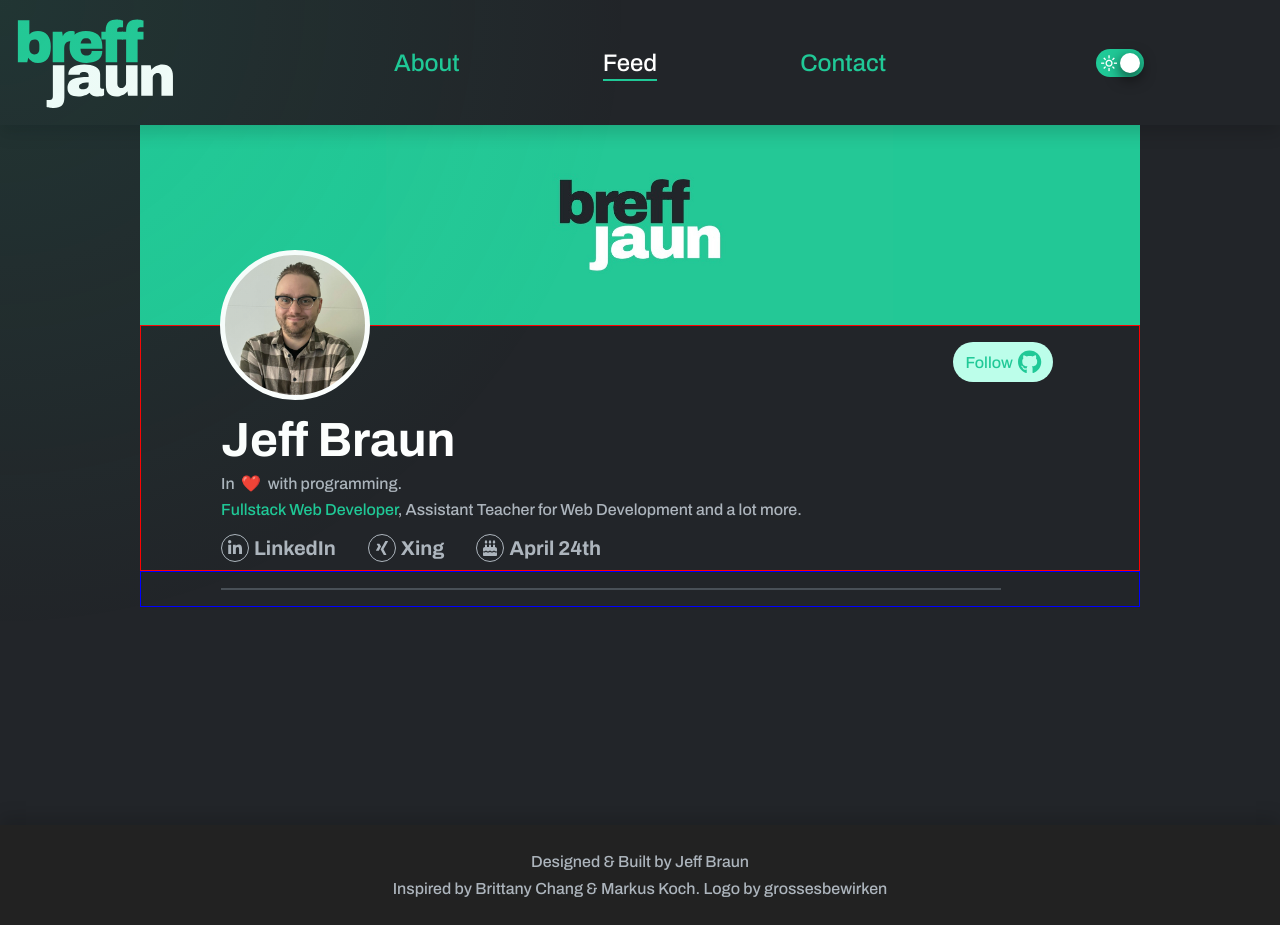
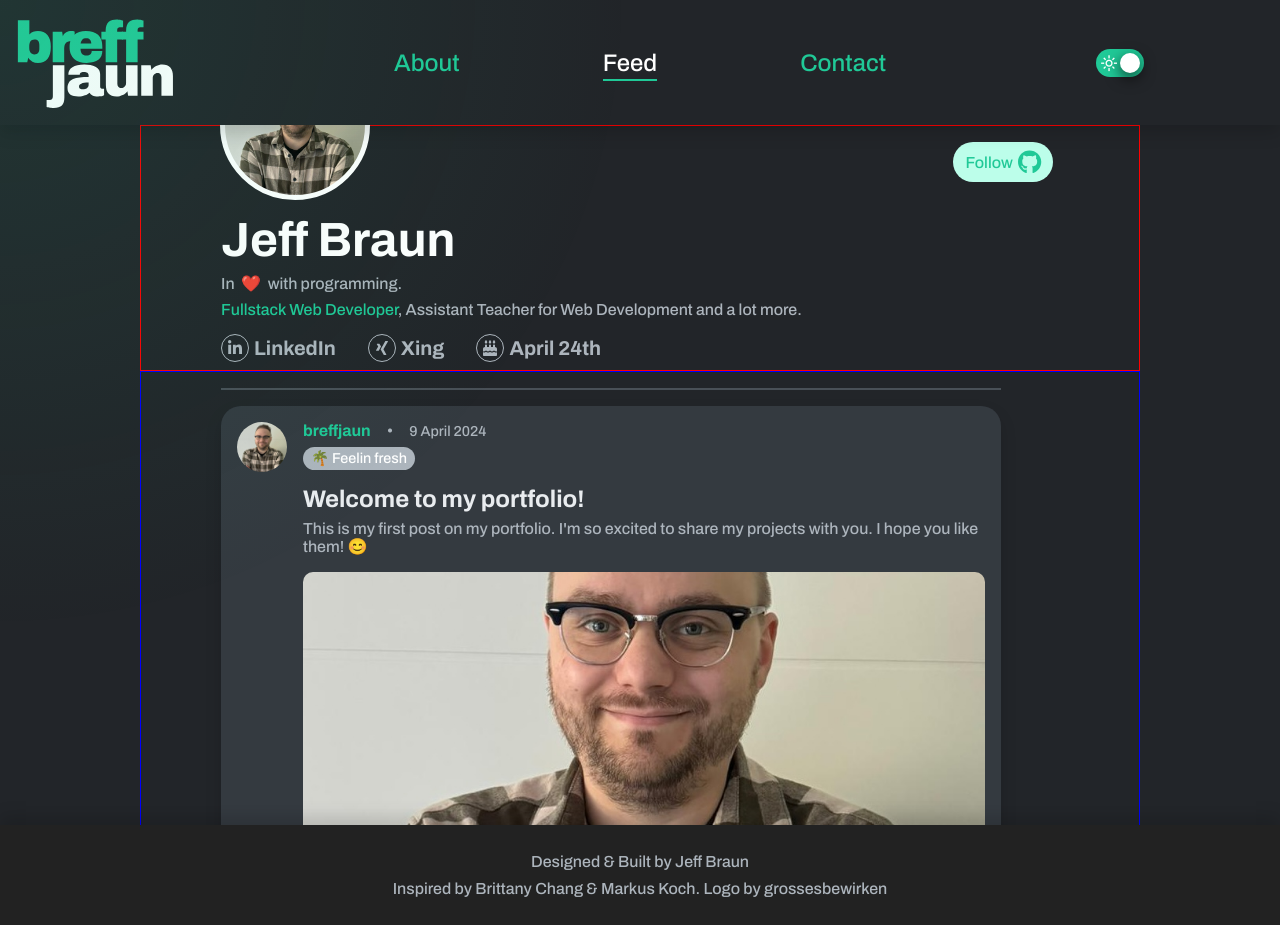
Before and after one commit to BreffJaun/Portfolio-Website, a React (Vite) app: page /feed in a window 1280 px wide. Built offline with nearby package versions, Linux system fonts and the light colour scheme.

Commit message:
Worked on the style for the Post Cards

```diff
--- a/src/components/PostCard.tsx
+++ b/src/components/PostCard.tsx
@@ -11,23 +11,37 @@ import { FontAwesomeIcon } from "@fortawesome/react-fontawesome";
 
 // C O D E
 
-const PostCard: React.FC<PostCardProps> = () => {
+const PostCard: React.FC<PostCardProps> = ({
+  avatar,
+  authorAction,
+  date,
+  mood,
+  articleTitle,
+  articleContent,
+  articleImageSrc,
+  articleLink,
+}) => {
   return (
     <div className="post__card">
-      <div className="image_container"></div>
+      <div className="avatar__container">
+        <img src={avatar} alt={avatar} />
+      </div>
       <div className="content__container">
         <div className="quick__info">
-          <h6 className="author__action"></h6>
-          <p className="date"></p>
-          <p className="mood"></p>
+          <div className="info__top">
+            <h6 className="author__action">{authorAction}</h6>
+            <span>•</span>
+            <p className="date">{date}</p>
+          </div>
+          <p className="mood__pill">{mood}</p>
         </div>
         <article>
-          <h3></h3>
-          <p></p>
-          <img src="" alt="" />
-          <a href="" target="_blank">
+          <h3>{articleTitle}</h3>
+          <p>{articleContent}</p>
+          <img src={articleImageSrc} alt={articleImageSrc} />
+          {/* <a href="" target="_blank">
             <FontAwesomeIcon icon={["fas", "link"]} />
-          </a>
+          </a> */}
         </article>
       </div>
     </div>
--- a/src/styles/feed.scss
+++ b/src/styles/feed.scss
@@ -1,5 +1,6 @@
 .feed {
   height: 100vh;
+  // overflow-y: auto;
 
   section {
     height: 100%;
--- a/src/styles/postCard.scss
+++ b/src/styles/postCard.scss
@@ -0,0 +1,102 @@
+.post__card {
+  width: 85%;
+  background-color: var(--gray-800);
+  box-shadow: 0 0.5rem 1rem rgba(0, 0, 0, 0.15);
+  border-radius: 20px;
+  margin-bottom: 1rem;
+  display: flex;
+  align-items: flex-start;
+  // border: 1px solid purple;
+
+  .avatar__container {
+
+    img {
+      width: 50px;
+      height: 50px;
+      border-radius: 50%;
+      margin: 1rem;
+    }
+  }
+
+  .content__container {
+    // border: 1px solid red;
+    display: flex;
+    flex-direction: column;
+    justify-content: center;
+    align-items: flex-start;
+    margin-top: 1rem;
+    margin-right: 1rem;
+    width: calc(100% - 72px);
+    overflow: hidden;
+    word-wrap: break-word;
+
+    .quick__info {
+      // border: 1px solid green;
+      display: flex;
+      flex-direction: column;
+      justify-content: space-between;
+      margin-bottom: 1rem;
+
+      .info__top {
+        display: flex;
+        justify-content: space-between;
+        align-items: center;
+        margin-bottom: 0.5rem;
+
+        .author__action {
+          font-size: 1rem;
+          margin-right: 1rem;
+        }
+
+        span {
+          font-size: 1rem;
+          color: var(--gray-500);
+          margin-right: 1rem;
+        }
+
+        .date {
+          font-size: 0.9rem;
+          color: var(--gray-500);
+        }
+
+      }
+      .mood__pill {
+        width: fit-content;
+        font-size: 0.9rem;
+        color: var(--white);
+        background-color: var(--gray-500);
+        padding: 0.2rem 0.5rem;
+        border-radius: 20px;
+      }
+    }
+
+    article {
+      // border: 1px solid orange;
+      max-width: 100%;
+      margin-bottom: 1rem;
+      overflow: hidden;
+      word-wrap: break-word;
+
+      h3 {
+        font-size: 1.5rem;
+        margin-bottom: 0.5rem;
+        color: var(--gray-200);
+        overflow: hidden;
+        text-overflow: ellipsis;
+        white-space: nowrap;
+      }
+
+      p {
+        margin-bottom: 1rem;
+      }
+
+      img {
+        max-width: 100%;
+        aspect-ratio: 16 / 9;
+        object-fit: cover;
+        border-radius: 10px;
+      }
+    }
+
+  }
+}
--- a/src/types/interfaces.d.ts
+++ b/src/types/interfaces.d.ts
@@ -44,7 +44,7 @@ export interface ProjectCardProps {
 }
 
 export interface PostCardProps {
-  imageSrc?: string;
+  avatar?: string;
   authorAction?: string;
   date?: string;
   mood?: string;
--- a/src/utils/utils.ts
+++ b/src/utils/utils.ts
@@ -40,3 +40,27 @@ export const scaleImageToFitCircle = (
   const scaledHeight = naturalHeight * finalScale;
   return { scaledWidth, scaledHeight };
 };
+
+export const formatCurrentDate = (): string => {
+  const months = [
+    "Januar",
+    "Februar",
+    "März",
+    "April",
+    "Mai",
+    "Juni",
+    "Juli",
+    "August",
+    "September",
+    "Oktober",
+    "November",
+    "Dezember",
+  ];
+
+  const currentDate = new Date();
+  const day = currentDate.getDate();
+  const month = months[currentDate.getMonth()];
+  const year = currentDate.getFullYear();
+
+  return `${day} ${month} ${year}`;
+};
--- a/src/views/Feed.tsx
+++ b/src/views/Feed.tsx
@@ -3,13 +3,46 @@ import "../styles/feed.scss";
 
 // I M P O R T:   P A C K A G E S
 import { FontAwesomeIcon } from "@fortawesome/react-fontawesome";
+import { useEffect } from "react";
 
 // I M P O R T:   F U N C T I O N S
 import Footer from "../components/Footer";
 import PostCard from "../components/PostCard";
+import { formatCurrentDate } from "../utils/utils";
+
+import avatarImage from "../images/breffjaun_profile_img.jpg";
+
+const testPosts = [
+  {
+    avatar: avatarImage,
+    authorAction: `${"breffjaun"}`,
+    date: formatCurrentDate(),
+    mood: "🌴 Feelin fresh",
+    articleTitle: "Welcome to my portfolio!",
+    articleContent:
+      "This is my first post on my portfolio. I'm so excited to share my projects with you. I hope you like them! 😊",
+    articleImageSrc: avatarImage,
+    articleLink: "",
+  },
+  {
+    avatar: avatarImage,
+    authorAction: `${"breffjaun"}`,
+    date: formatCurrentDate(),
+    mood: "🙌 Excited",
+    articleTitle: "",
+    articleContent:
+      "This is my first post on my portfolio. I'm so excited to share my projects with you. I hope you like them! 😊",
+    articleImageSrc: avatarImage,
+    articleLink: "",
+  },
+];
+console.log(testPosts[0]);
 
 // C O D E
 const Feed: React.FC = () => {
+  useEffect(() => {
+    window.scrollTo(0, 0);
+  }, []);
   return (
     <div className="feed">
       <section id="feed">
@@ -64,6 +97,19 @@ const Feed: React.FC = () => {
         </div>
         <div className="post__container">
           <div className="horizontal__border"></div>
+          {testPosts.map((post, i) => (
+            <PostCard
+              key={i}
+              avatar={post.avatar}
+              authorAction={post.authorAction}
+              date={post.date}
+              mood={post.mood}
+              articleTitle={post.articleTitle}
+              articleContent={post.articleContent}
+              articleImageSrc={post.articleImageSrc}
+              articleLink={post.articleLink}
+            />
+          ))}
         </div>
       </section>
       <Footer />
```
